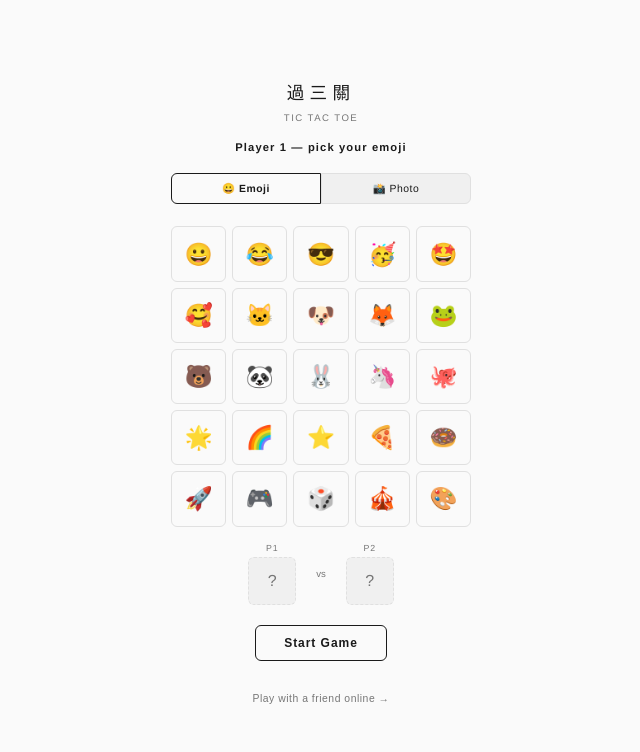
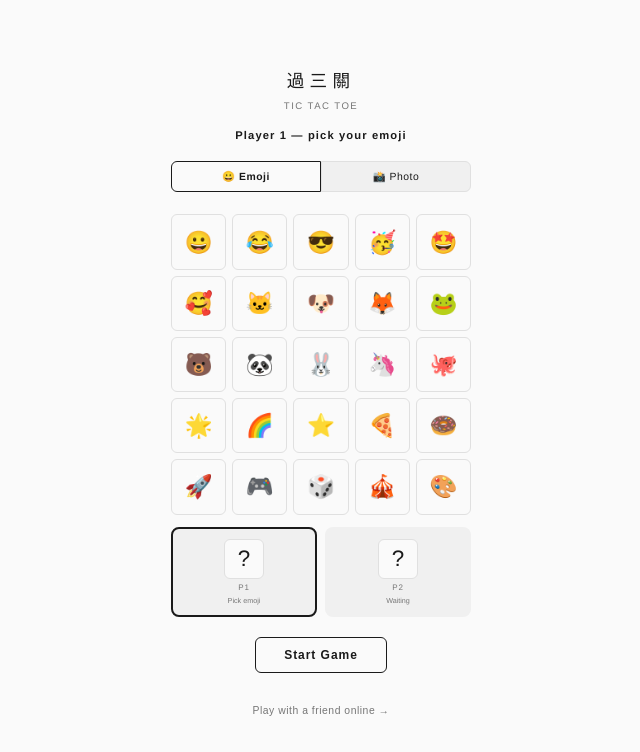
Before and after one commit to 47096/tic-tac-toe, a plain HTML site: page index.html in a window 1280 px wide. Shown: the whole page, without its empty margins (319-959 px from the left). Drawn offline with Linux system fonts and the light colour scheme.

Commit message:
feat: toggle ready preview boxes
- P1/P2 show ready status with checkmark
- Active player highlighted with border
- Ready state shown with green accent
- Cleaner, more informative layout

```diff
--- a/index.html
+++ b/index.html
@@ -66,11 +66,16 @@
         .emoji-grid .e.used { opacity: 0.2; }
 
         .pick-preview { display: flex; gap: 20px; align-items: center; justify-content: center; margin-top: 4px; }
-        .pick-card { text-align: center; }
-        .pick-card .label { font-size: 0.55rem; color: var(--text-dim); letter-spacing: 0.1em; margin-bottom: 4px; }
-        .pick-card .box { width: 48px; height: 48px; border: 1px solid var(--border); border-radius: 6px; display: flex; align-items: center; justify-content: center; font-size: 1.5rem; background: var(--surface); transition: all 0.15s; }
-        .pick-card .box.filled { border-color: var(--text); }
-        .pick-card .box.empty { border-style: dashed; color: var(--text-dim); font-size: 1rem; }
+        .ready-area { width: 100%; max-width: 300px; }
+        .ready-row { display: flex; gap: 8px; }
+        .ready-player { flex: 1; display: flex; flex-direction: column; align-items: center; gap: 4px; padding: 10px; background: var(--surface); border-radius: 8px; border: 2px solid transparent; transition: all 0.15s; }
+        .ready-player.active { border-color: var(--text); }
+        .ready-player.ready { border-color: #4ecdc4; background: rgba(78,205,196,0.1); }
+        .ready-player .rp-icon { width: 40px; height: 40px; display: flex; align-items: center; justify-content: center; font-size: 1.4rem; border: 1px solid var(--border); border-radius: 6px; background: var(--bg); }
+        .ready-player .rp-icon img { width: 100%; height: 100%; object-fit: cover; border-radius: 5px; transform: scaleX(-1); }
+        .ready-player .rp-label { font-size: 0.5rem; color: var(--text-dim); letter-spacing: 0.1em; }
+        .ready-player .rp-status { font-size: 0.45rem; color: var(--text-dim); }
+        .ready-player .rp-status.ready { color: #4ecdc4; }
 
         .btn-row { display: flex; gap: 8px; margin-top: 4px; }
         .btn { padding: 10px 24px; border: 1px solid var(--text); border-radius: 6px; background: transparent; color: var(--text); font-size: 0.8rem; font-weight: 600; cursor: pointer; letter-spacing: 0.1em; transition: all 0.15s; }
@@ -186,15 +191,18 @@
             </div>
             <canvas id="snap-canvas" class="snap-hidden"></canvas>
         </div>
-        <div class="pick-preview">
-            <div class="pick-card">
-                <div class="label">P1</div>
-                <div class="box empty" id="p1-box">?</div>
-            </div>
-            <div style="font-size:0.6rem; color:var(--text-dim);">vs</div>
-            <div class="pick-card">
-                <div class="label">P2</div>
-                <div class="box empty" id="p2-box">?</div>
+        <div class="ready-area">
+            <div class="ready-row">
+                <div class="ready-player" id="p1-ready">
+                    <div class="rp-icon" id="p1-icon">?</div>
+                    <div class="rp-label">P1</div>
+                    <div class="rp-status" id="p1-status">Pick emoji</div>
+                </div>
+                <div class="ready-player" id="p2-ready">
+                    <div class="rp-icon" id="p2-icon">?</div>
+                    <div class="rp-label">P2</div>
+                    <div class="rp-status" id="p2-status">Waiting</div>
+                </div>
             </div>
         </div>
         <button class="btn start-btn hidden" id="start-btn">Start Game</button>
@@ -368,19 +376,28 @@
         }
 
         function updatePickerUI() {
-            // Update preview boxes
+            // Update ready player boxes
             [0,1].forEach(i => {
-                const box = $(i===0?'p1-box':'p2-box');
+                const icon = $(i===0?'p1-icon':'p2-icon');
+                const status = $(i===0?'p1-status':'p2-status');
+                const ready = $(i===0?'p1-ready':'p2-ready');
                 if (photos[i]) {
-                    box.innerHTML = `<img src="${photos[i]}" style="width:100%;height:100%;object-fit:cover;border-radius:2px;transform:scaleX(-1);" alt="">`;
-                    box.className = 'box filled';
+                    icon.innerHTML = `<img src="${photos[i]}" style="width:100%;height:100%;object-fit:cover;border-radius:5px;transform:scaleX(-1);" alt="">`;
+                    status.textContent = '✓ Ready';
+                    status.className = 'rp-status ready';
+                    ready.classList.add('ready');
                 } else if (picks[i]) {
-                    box.textContent = picks[i];
-                    box.className = 'box filled';
+                    icon.textContent = picks[i];
+                    status.textContent = '✓ Ready';
+                    status.className = 'rp-status ready';
+                    ready.classList.add('ready');
                 } else {
-                    box.textContent = '?';
-                    box.className = 'box empty';
+                    icon.textContent = '?';
+                    status.textContent = i === 0 ? 'Pick emoji' : 'Waiting';
+                    status.className = 'rp-status';
+                    ready.classList.remove('ready');
                 }
+                ready.classList.toggle('active', pickStep === i);
             });
 
             // Mark used emojis
```
